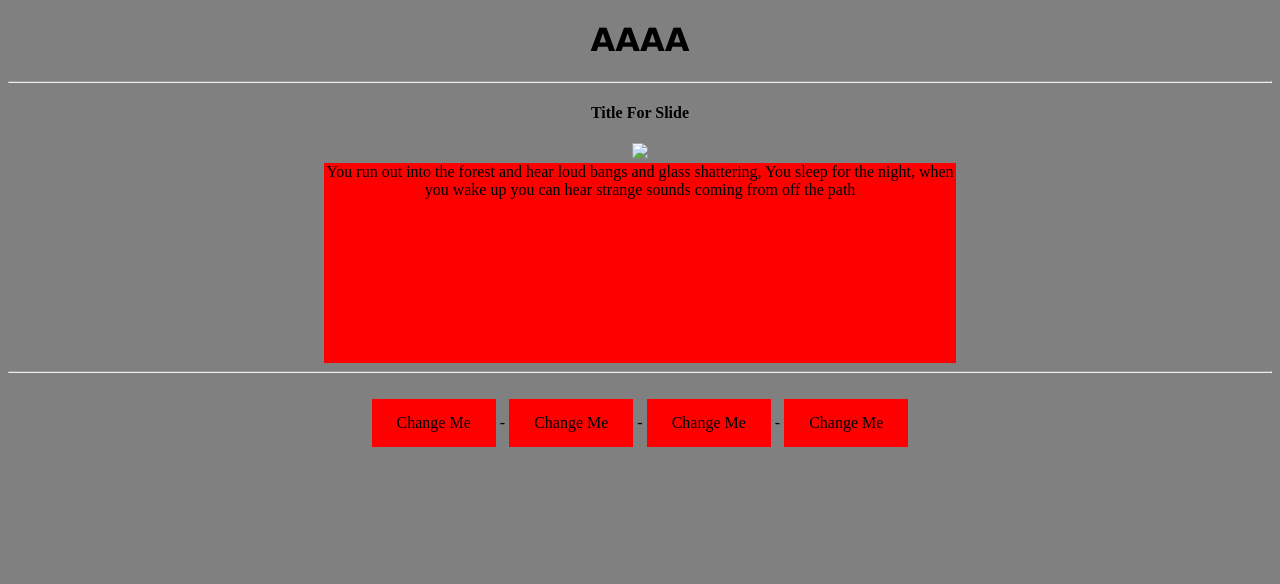
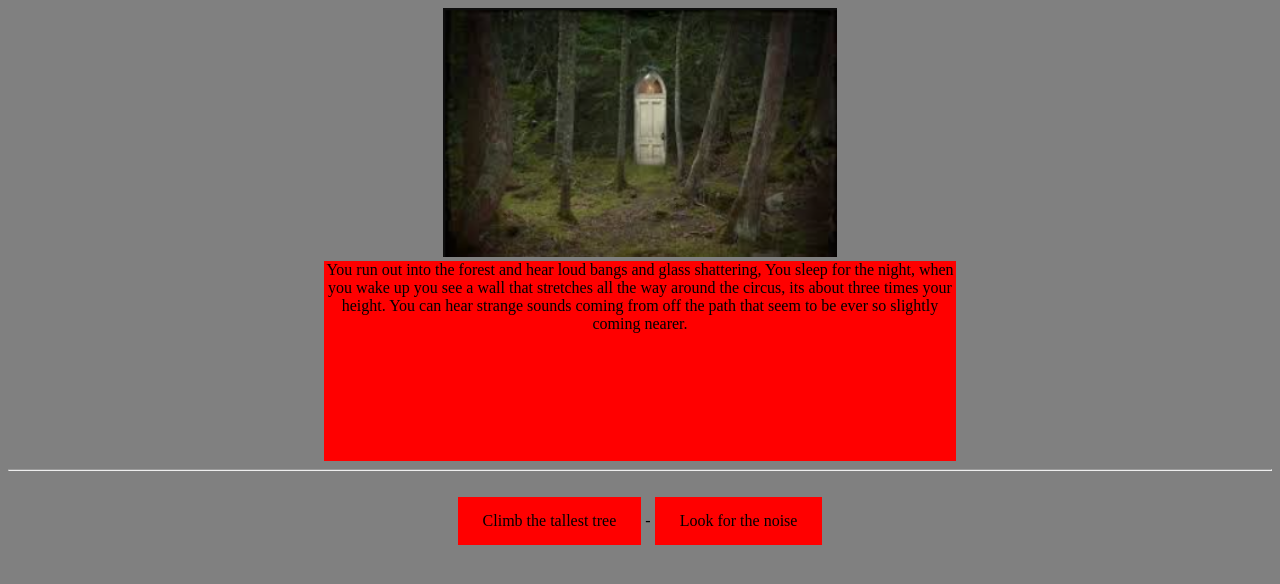
Before and after one commit to JohnEIII/JohnEIII.github.io, a plain HTML site: page goToDoor.html in a window 1280 px wide. Drawn offline with Linux system fonts and the light colour scheme.

Commit message:
Update goToDoor.html

```diff
--- a/goToDoor.html
+++ b/goToDoor.html
@@ -15,7 +15,7 @@ a:link, a:visited {
 }
 
 a:hover, a:active {
-  background-color: red;
+  background-color: white;
 }
 </style>
 
@@ -23,15 +23,10 @@ a:hover, a:active {
 </head>
 <body>
 
-
-
-<h1>AAAA</h1>
-<hr>
-<h4>Title For Slide</h4>
-<img src="images/filename.png">
-<div>You run out into the forest and hear loud bangs and glass shattering, You sleep for the night, when you wake up you can hear strange sounds coming from off the path</div>
+<img src="images/door.png" width="394" height="249">
+<div>You run out into the forest and hear loud bangs and glass shattering, You sleep for the night, when you wake up you see a wall that stretches all the way around the circus, its about three times your height. You can hear strange sounds coming from off the path that seem to be ever so slightly coming nearer.</div>
 <hr>
 <br>
-<a href="#">Change Me</a> - <a href="#">Change Me</a> - <a href="#">Change Me</a> - <a href="#">Change Me</a>
+<a href="climbTree.html">Climb the tallest tree</a> - <a href="investNoise.html">Look for the noise</a>
 </body>
 </html>
```
